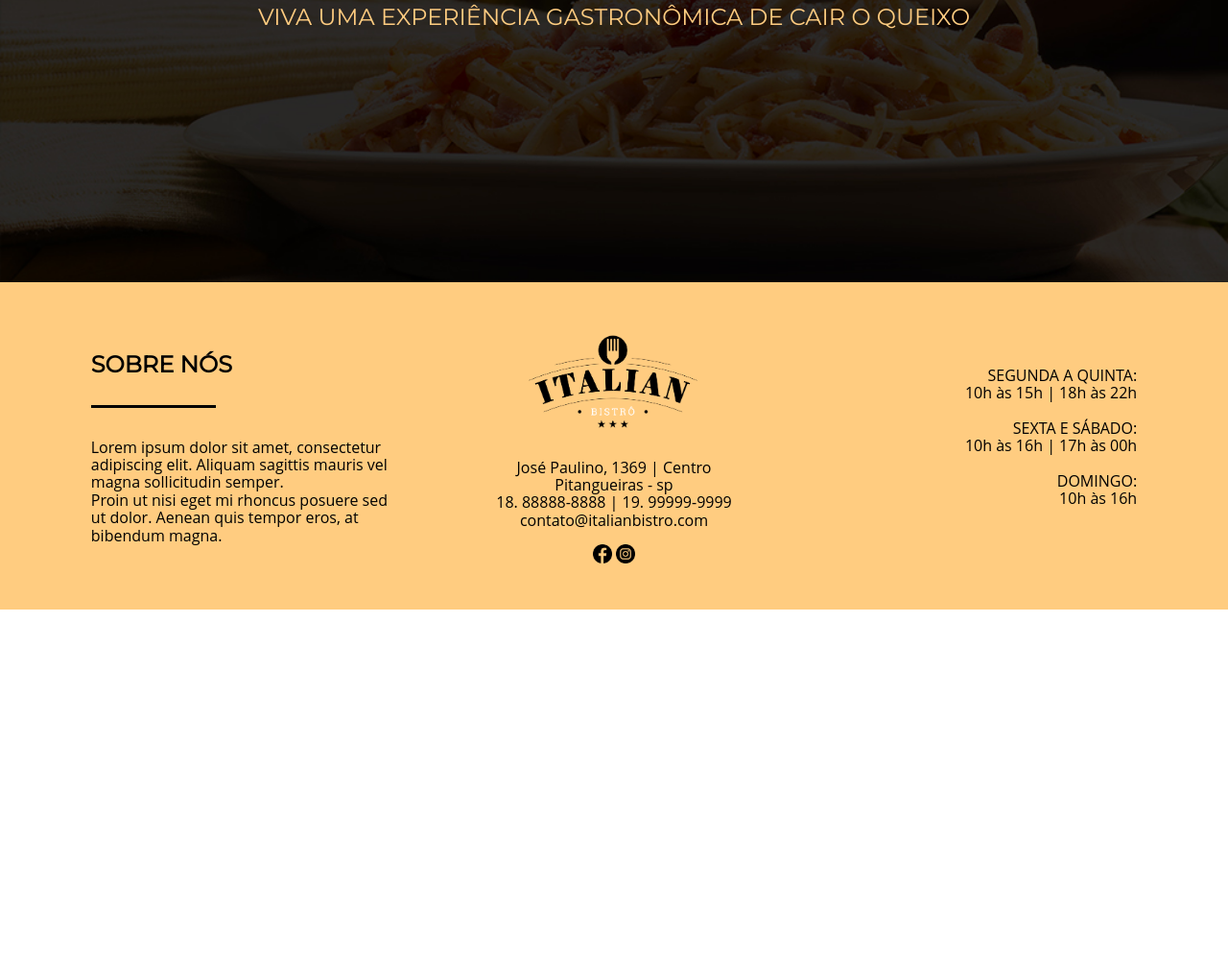
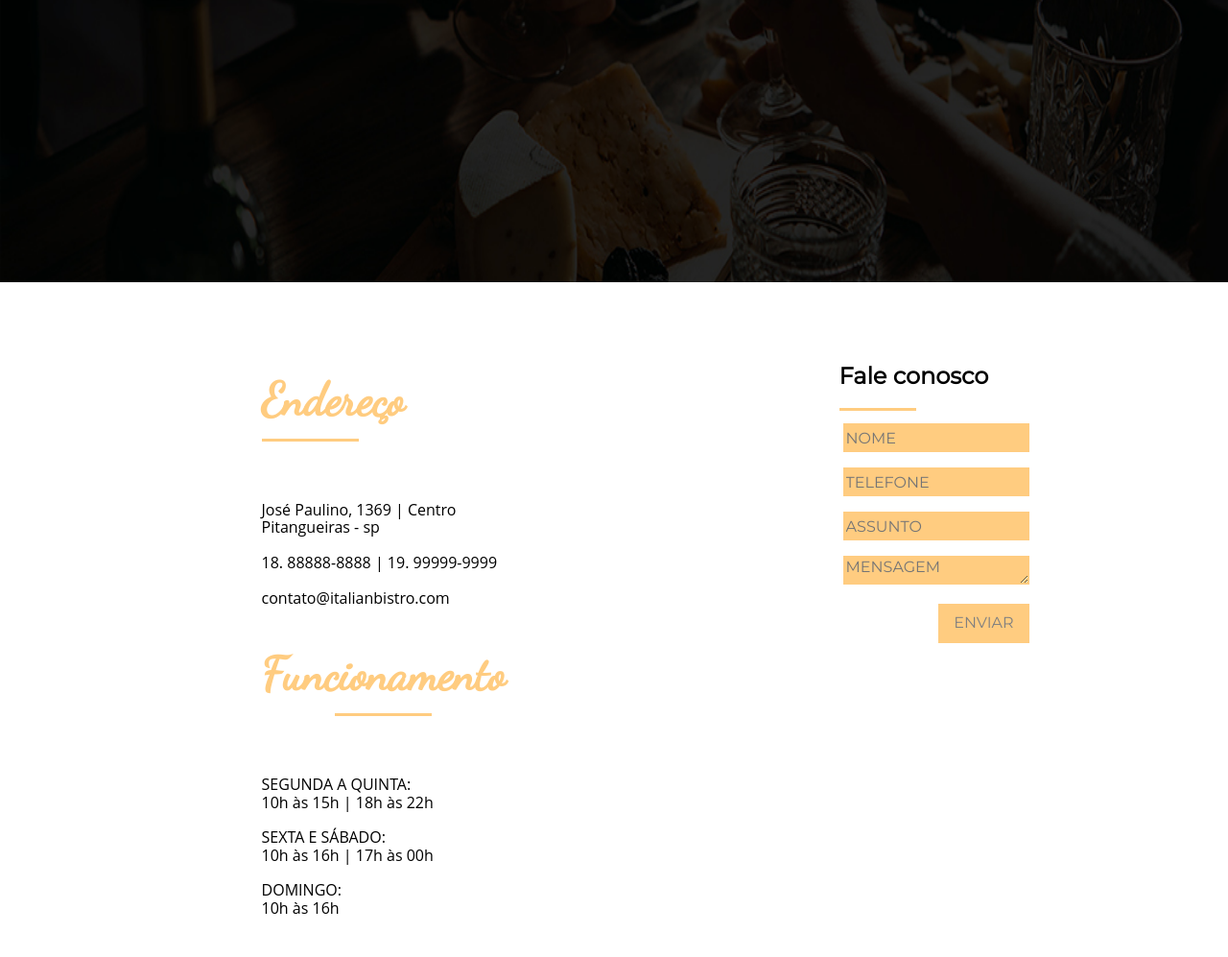
Before and after one commit to Luis-Cleber/maratonadev, a plain HTML site: page contato.html in a window 1280 px wide. Shown: the part 566-1563 px from the top of the page at 96% size. Before the commit the page ends 1201 px from the top, so only its background shows below. Drawn offline with Linux system fonts and the light colour scheme; a web font is replaced by a local one.

Commit message:
Contrução e estilização da página Contato

```diff
--- a/contato.html
+++ b/contato.html
@@ -36,21 +36,66 @@
 
     <div class="container">
       <img
-        src="imgs/home/imagem_banner_home.jpg"
-        alt="Banner Home"
+        src="imgs/contato/imagem_banner_contato.jpg"
+        alt="Banner Contato"
         class="banner"
       />
 
       <div class="on-image">
-        <img
-          src="imgs/logo/logo_site_bannerprincipal.png"
-          alt="logotipo do restaurante Italian"
-          class="center-img"
-        />
-        <p class="center">VIVA UMA EXPERIÊNCIA GASTRONÔMICA DE CAIR O QUEIXO</p>
+
+        <p class="center">Contato</p>
       </div>
     </div>
 
+    <div class=" col" style="justify-content: space-around;">
+      <div class="infos">
+        <h1 >Endereço</h1>
+        <hr align="left">
+        <p>
+          <br><br>
+          José Paulino, 1369 | Centro <br>
+          Pitangueiras - sp <br><br>
+          18. 88888-8888 | 19. 99999-9999 <br><br>
+          contato@italianbistro.com  <br><br>
+        </p>
+
+        <h1>Funcionamento</h1>
+        <hr>
+        <p>
+          <br><br>
+          SEGUNDA A  QUINTA: <br>
+          10h às 15h | 18h às 22h <br>
+          <br>
+          SEXTA E SÁBADO: <br>
+          10h às 16h | 17h às 00h <br>
+          <br>
+          DOMINGO: <br>
+          10h às 16h <br>
+        </p>
+      </div>
+
+      <div class="forms">
+            <h2>Fale conosco</h2>
+            <hr align="left">
+            <form action="#contato.html">
+              <div>
+                <input type="text" placeholder="NOME" id="name">
+              </div>
+              <div>
+                <input type="tel" id="telefone" placeholder="TELEFONE">
+              </div>
+              <div>
+                <input type="text" id="subject" placeholder="ASSUNTO">
+              </div>
+              <div>
+                <textarea id="msg" placeholder="MENSAGEM"></textarea>
+              </div>
+              <div class="button">
+                <button type="submit">ENVIAR</button>
+              </div>
+            </form>
+      </div>
+    </div>
 
 
     <footer>
--- a/style.css
+++ b/style.css
@@ -203,7 +203,6 @@
 
 .menu-options .title {
     padding:2%;
-    border: solid 1px #ffcc80;
 }
 .most-orded-item-description {
     background-color: #e0e0ee;
@@ -235,3 +234,48 @@
     color: #ffcc80;
     text-align: end;
 }
+
+.infos {
+  display: grid;
+  grid-column-gap: 2%;
+  padding: 2% 6%;
+}
+
+form {
+  margin: 0 auto;
+  width: 400 px;
+  padding: 2%;
+}
+form div + div {
+  margin-top: 1em;
+}
+
+input, textarea {
+  font-family: var(--font-secundy);
+  background-color: #ffcc80;
+  color: white;
+  width: 100%;
+  height: 30px;
+  -moz-box-sizing: border-box;
+  box-sizing: border-box;
+  border: 1px solid #ffcc80;
+}
+
+input:focus, textarea:focus {
+  border-color: #e0e0e0;
+}
+
+.button {
+  display: grid;
+  justify-content: end;
+
+}
+
+button {
+  font-family: var(--font-secundy);
+  background-color: #ffcc80;
+  color: grey;
+  -moz-box-sizing: border-box;
+  box-sizing: border-box;
+  border: 10px solid #ffcc80;
+}
```
